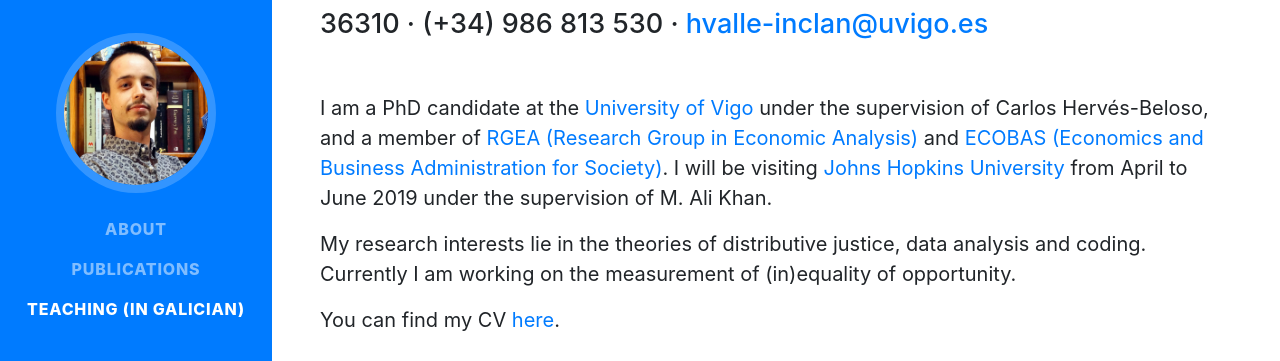
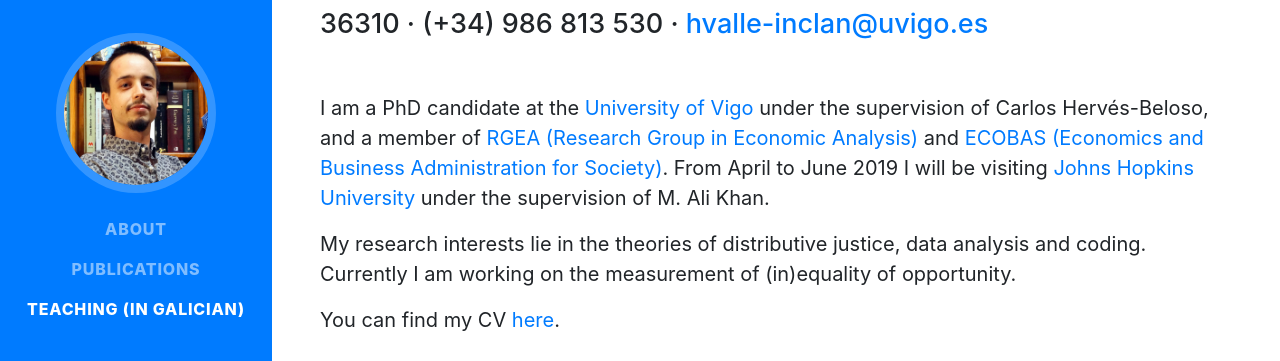
Before and after one commit to hugobaltasar/web-page, a website with bundled scripts: page hvalle-inclan/index.html in a window 1280 px wide. Shown: the part 223-584 px from the top of the page. Built offline with nearby package versions, Linux system fonts and the light colour scheme; a web font is replaced by a local one.

Commit message:
'From April to June`change in welcome page

```diff
--- a/hvalle-inclan/index.html
+++ b/hvalle-inclan/index.html
@@ -62,7 +62,7 @@
           </h1>
           <div class="subheading mb-5">Faculty of Economics · Office 335 · Campus Lagoas-Marcosende 36310 · (+34) 986 813 530 · <a href="mailto:hvalle-inclan@uvigo.es">hvalle-inclan@uvigo.es</a>
           </div>
-          <p class="lead mb-3">I am a PhD candidate at the <a href="https://www.uvigo.gal/uvigo_en/index.html" target="uvigo">University of Vigo</a> under the supervision of Carlos Hervés-Beloso, and a member of <a href="https://rgea.webs.uvigo.es/" target="rgea">RGEA (Research Group in Economic Analysis)</a> and <a href="https://ecobas.webs.uvigo.es" target="ecobas">ECOBAS (Economics and Business Administration for Society)</a>. I will be visiting <a href="https://www.jhu.edu/" target="jhu">Johns Hopkins University</a> from April to June 2019 under the supervision of M. Ali Khan.
+          <p class="lead mb-3">I am a PhD candidate at the <a href="https://www.uvigo.gal/uvigo_en/index.html" target="uvigo">University of Vigo</a> under the supervision of Carlos Hervés-Beloso, and a member of <a href="https://rgea.webs.uvigo.es/" target="rgea">RGEA (Research Group in Economic Analysis)</a> and <a href="https://ecobas.webs.uvigo.es" target="ecobas">ECOBAS (Economics and Business Administration for Society)</a>. From April to June 2019 I will be visiting <a href="https://www.jhu.edu/" target="jhu">Johns Hopkins University</a> under the supervision of M. Ali Khan.
           </p>
           <p class="lead mb-3">My research interests lie in the theories of distributive justice, data analysis and coding. Currently I am working on the measurement of (in)equality of opportunity.
           </p>
```
